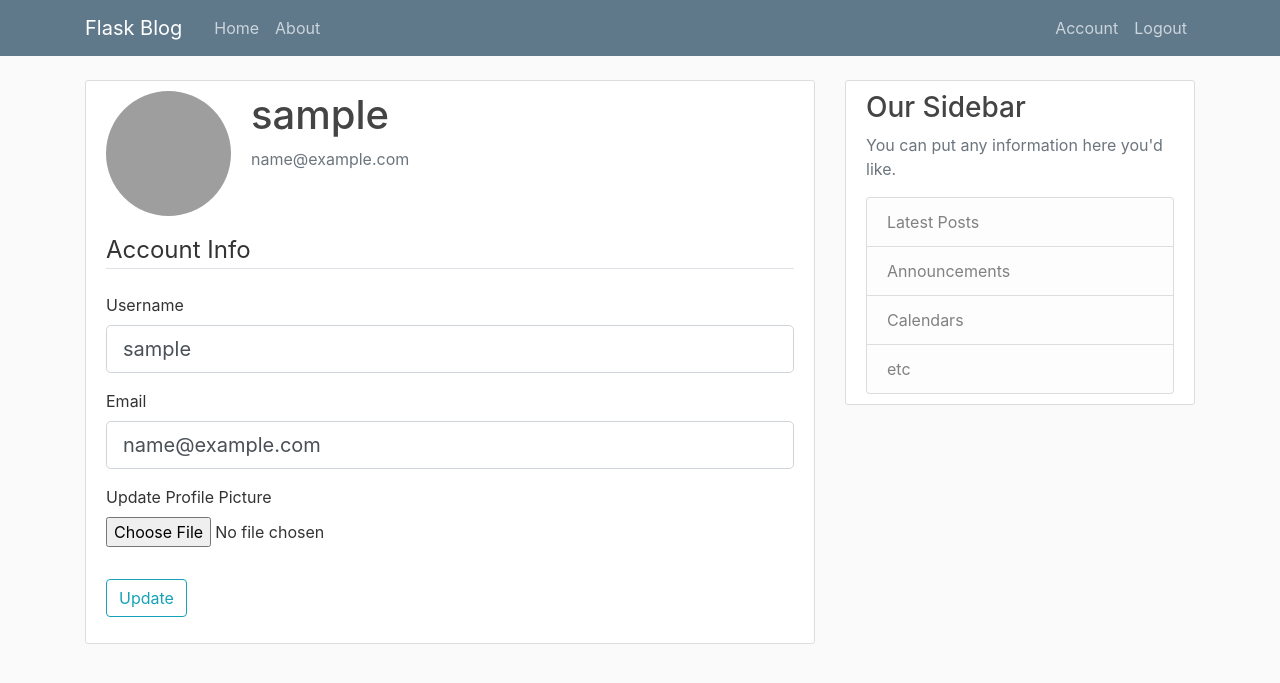
After one commit to Volunshade/flasklearning, a Flask app: page /account in a window 1280 px wide. The commit adds this page. Shown: the top 683 px of the page. Run offline with Flask 3, Linux system fonts and the light colour scheme; the visitor is signed in with stand-in values (Sample User, id 1); some libraries are stand-ins or nearby versions; grey boxes are pictures that could not be loaded.

Commit message:
Setup user authentication, user accounts page, uploading of profile pictures.

```diff
--- a/flaskblog/forms.py
+++ b/flaskblog/forms.py
@@ -1,6 +1,9 @@
 from flask_wtf import FlaskForm
+from flask_wtf.file import FileField, FileAllowed
+from flask_login import current_user
 from wtforms import StringField, PasswordField, SubmitField, BooleanField
-from wtforms.validators import DataRequired, Length, Email, EqualTo
+from wtforms.validators import DataRequired, Length, Email, EqualTo, ValidationError
+from flaskblog.models import User
 
 
 class RegistrationForm(FlaskForm):
@@ -10,9 +13,42 @@
     confirm_password = PasswordField('Confirm Password', validators=[DataRequired(), EqualTo('password')])
     submit = SubmitField('Sign Up')
 
+    def validate_username(self, username):
+
+        user = User.query.filter_by(username=username.data).first()
+        if user:
+            raise ValidationError('That username is taken. Please choose a different one.')
+
+    def validate_email(self, email):
+
+        user = User.query.filter_by(email=email.data).first()
+        if user:
+            raise ValidationError('That email is taken. Please choose a different one.')
+
 
 class LoginForm(FlaskForm):
     email = StringField('Email', validators=[DataRequired(), Email()])
     password = PasswordField('Password', validators=[DataRequired()])
     remember = BooleanField('Remember Me')
     submit = SubmitField('Login')
+
+
+class UpdateAccountForm(FlaskForm):
+    username = StringField('Username', validators=[DataRequired(), Length(min=2, max=20)])
+    email = StringField('Email', validators=[DataRequired(), Email()])
+    picture = FileField('Update Profile Picture', validators=[FileAllowed(['jpg', 'png'])])
+    submit = SubmitField('Update')
+
+    def validate_username(self, username):
+
+        if username.data != current_user.username:
+            user = User.query.filter_by(username=username.data).first()
+            if user:
+                raise ValidationError('That username is taken. Please choose a different one.')
+
+    def validate_email(self, email):
+
+        if email.data != current_user.email:
+            user = User.query.filter_by(email=email.data).first()
+            if user:
+                raise ValidationError('That email is taken. Please choose a different one.')
--- a/flaskblog/models.py
+++ b/flaskblog/models.py
@@ -1,8 +1,12 @@
 from datetime import datetime
-from flaskblog import db
+from flaskblog import db, login_manager
+from flask_login import UserMixin
 
+@login_manager.user_loader
+def load_user(user_id):
+    return User.query.get(int(user_id))
 
-class User(db.Model):
+class User(db.Model, UserMixin):
     id = db.Column(db.Integer, primary_key=True)
     username = db.Column(db.String(20), unique=True, nullable=False)
     email = db.Column(db.String(120), unique=True, nullable=False)
--- a/flaskblog/routes.py
+++ b/flaskblog/routes.py
@@ -1,7 +1,14 @@
-from flask import render_template, url_for, flash, redirect
-from flaskblog import app
-from flaskblog.forms import RegistrationForm, LoginForm
+import os
+import secrets
+from PIL import Image
+from flask import render_template, url_for, flash, redirect, request
+from flaskblog import app, db, bcrypt
+from flaskblog.forms import RegistrationForm, LoginForm, UpdateAccountForm
 from flaskblog.models import User, Post
+from flask_login import login_user, current_user, logout_user, login_required
+
+with app.app_context():
+    db.create_all()
 
 posts = [
     {
@@ -32,20 +39,70 @@
 
 @app.route("/register", methods=['GET', 'POST'])
 def register():
+    if current_user.is_authenticated:
+        return redirect(url_for('home'))
     form = RegistrationForm()
     if form.validate_on_submit():
-        flash(f'Account created for {form.username.data}!', 'success')
-        return redirect(url_for('home'))
+        hashed_pw = bcrypt.generate_password_hash(form.password.data).decode('utf-8')
+        user = User(username=form.username.data, email=form.email.data, password=hashed_pw)
+        db.session.add(user)
+        db.session.commit()
+        flash('Your account has been created! You are now able to log in.', 'success')
+        return redirect(url_for('login'))
     return render_template('register.html', title='Register', form=form)
 
 
 @app.route("/login", methods=['GET', 'POST'])
 def login():
+    if current_user.is_authenticated:
+        return redirect(url_for('home'))
     form = LoginForm()
     if form.validate_on_submit():
-        if form.email.data == 'admin@blog.com' and form.password.data == 'password':
-            flash('You have been logged in!', 'success')
-            return redirect(url_for('home'))
+        user = User.query.filter_by(email=form.email.data).first()
+        if user and bcrypt.check_password_hash(user.password, form.password.data):
+            login_user(user, remember=form.remember.data)
+            next_page = request.args.get('next')
+            return redirect(next_page) if next_page else redirect(url_for('home'))
         else:
-            flash("Login failed. Please check username and password", 'danger')
+            flash("Login failed. Please check email and password", 'danger')
     return render_template('login.html', title='Login', form=form)
+
+@app.route("/logout")
+def logout():
+    logout_user()
+    return redirect(url_for('home'))
+
+
+def save_picture(form_picture):
+    random_hex = secrets.token_hex(8)
+    _, f_ext = os.path.splitext(form_picture.filename)
+    picture_fn = random_hex + f_ext
+    picture_path = os.path.join(app.root_path, 'static/profile_pics', picture_fn)
+
+    output_size = (125, 125)
+    i = Image.open(form_picture)
+    i.thumbnail(output_size)
+    i.save(picture_path)
+
+    return picture_fn
+
+
+@app.route("/account", methods=['GET', 'POST'])
+@login_required
+def account():
+    form = UpdateAccountForm()
+    if form.validate_on_submit():
+        if form.picture.data:
+            picture_file = save_picture(form.picture.data)
+            current_user.image_file = picture_file
+        current_user.username = form.username.data
+        current_user.email = form.email.data
+        db.session.commit()
+        flash('Your account has been updated!', 'success')
+        return redirect(url_for('account'))
+    elif request.method == 'GET':
+        form.username.data = current_user.username
+        form.email.data = current_user.email
+    image_file = url_for('static', filename='profile_pics/' + current_user.image_file)
+    return render_template('account.html', title='Account',
+                           image_file=image_file, form=form)
--- /dev/null
+++ b/flaskblog/templates/account.html
@@ -0,0 +1,57 @@
+{% extends "layout.html" %}
+{% block content %}
+    <div class="content-section">
+        <div class="media">
+            <img class="rounded-circle account-img" src="{{ image_file }}">
+            <div class="media-body">
+                <h2 class="account-heading">{{ current_user.username }}</h2>
+                <p class="text-secondary">{{ current_user.email }}</p>
+            </div>
+        </div>
+        <form method="POST" action="" enctype="multipart/form-data">
+            {{ form.hidden_tag() }}
+            <fieldset class="form-group">
+                <legend class="border-bottom mb-4">Account Info</legend>
+                <div class="form-group">
+                    {{ form.username.label(class="form-control-label") }}
+
+                    {% if form.username.errors %}
+                        {{ form.username(class="form-control form-control-lg is-invalid") }}
+                        <div class="invalid-feedback">
+                            {% for error in form.username.errors %}
+                                <span>{{ error }}</span>
+                            {% endfor %}
+                        </div>
+                    {% else %}
+                        {{ form.username(class="form-control form-control-lg") }}
+                    {% endif %}
+                </div>
+                <div class="form-group">
+                    {{ form.email.label(class="form-control-label") }}
+                    {% if form.email.errors %}
+                        {{ form.email(class="form-control form-control-lg is-invalid") }}
+                        <div class="invalid-feedback">
+                            {% for error in form.email.errors %}
+                                <span>{{ error }}</span>
+                            {% endfor %}
+                        </div>
+                    {% else %}
+                        {{ form.email(class="form-control form-control-lg") }}
+                    {% endif %}
+                </div>
+                <div class="form-group">
+                    {{ form.picture.label() }}
+                    {{ form.picture(class="form-control-file") }}
+                    {% if form.picture.error %}
+                        {% for error in form.picture.errors %}
+                            <span class="text-danger"> {{ error }}</span>
+                        {% endfor %}
+                    {% endif %}
+                </div>
+            </fieldset>
+            <div class="form-group">
+                {{ form.submit(class="btn btn-outline-info") }}
+            </div>
+        </form>
+    </div>
+{% endblock content %}
--- a/flaskblog/templates/layout.html
+++ b/flaskblog/templates/layout.html
@@ -32,8 +32,13 @@
             </div>
             <!-- Navbar Right Side -->
             <div class="navbar-nav">
-              <a class="nav-item nav-link" href="{{ url_for('login') }}">Login</a>
-              <a class="nav-item nav-link" href="{{ url_for('register') }}">Register</a>
+                {% if current_user.is_authenticated %}
+                    <a class="nav-item nav-link" href="{{ url_for('account') }}">Account</a>
+                    <a class="nav-item nav-link" href="{{ url_for('logout') }}">Logout</a>
+                {% else %}
+                    <a class="nav-item nav-link" href="{{ url_for('login') }}">Login</a>
+                    <a class="nav-item nav-link" href="{{ url_for('register') }}">Register</a>
+                {% endif %}
             </div>
           </div>
         </div>
--- a/requirements.txt
+++ b/requirements.txt
@@ -1,7 +1,10 @@
+bcrypt==4.0.1
 click==8.1.3
 dnspython==2.3.0
 email-validator==1.3.1
 Flask==2.2.2
+Flask-Bcrypt==1.0.1
+Flask-Login==0.6.2
 Flask-SQLAlchemy==3.0.3
 Flask-WTF==1.1.1
 greenlet==2.0.2
@@ -9,6 +12,7 @@
 itsdangerous==2.1.2
 Jinja2==3.1.2
 MarkupSafe==2.1.2
+Pillow==9.4.0
 SQLAlchemy==2.0.3
 typing_extensions==4.5.0
 Werkzeug==2.2.2
```
Also changed, not shown: flaskblog/__init__.py (+6 -1 lines), 1 other file.
